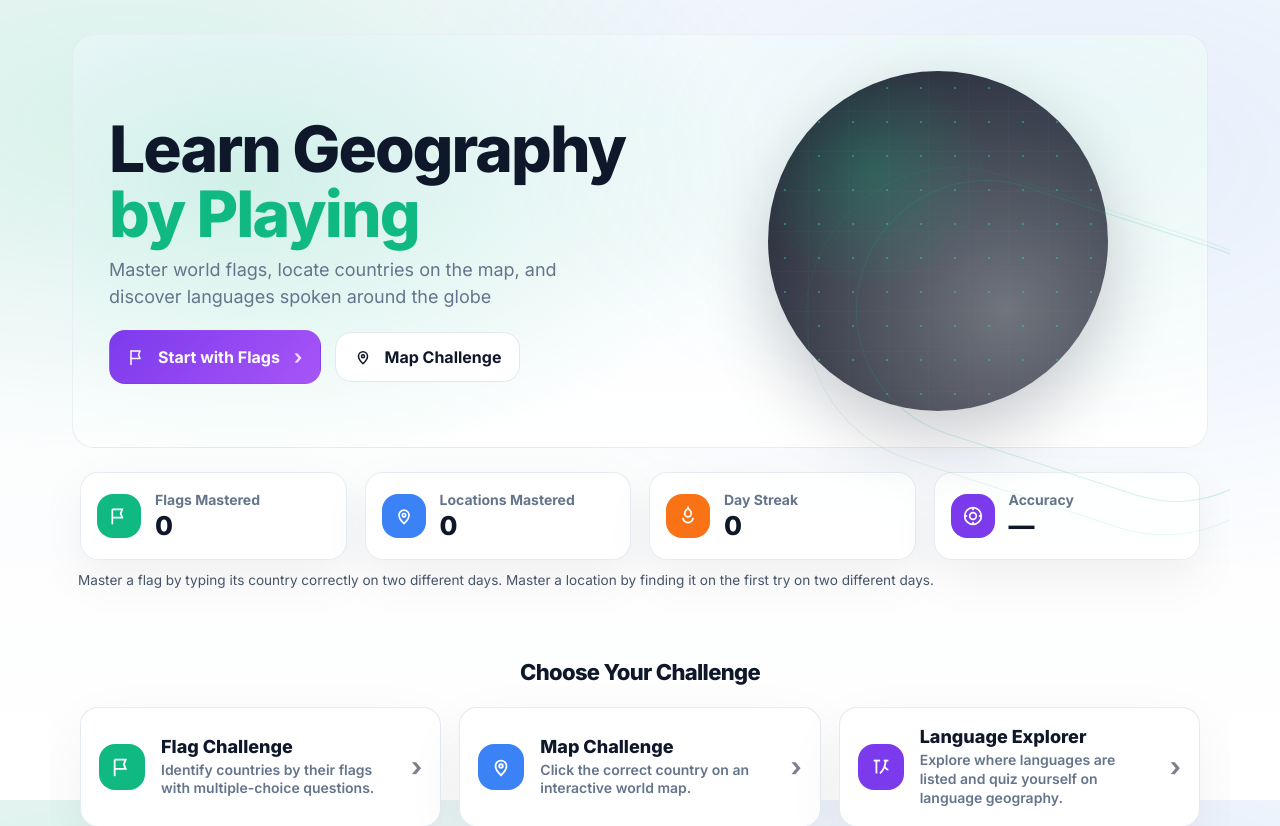
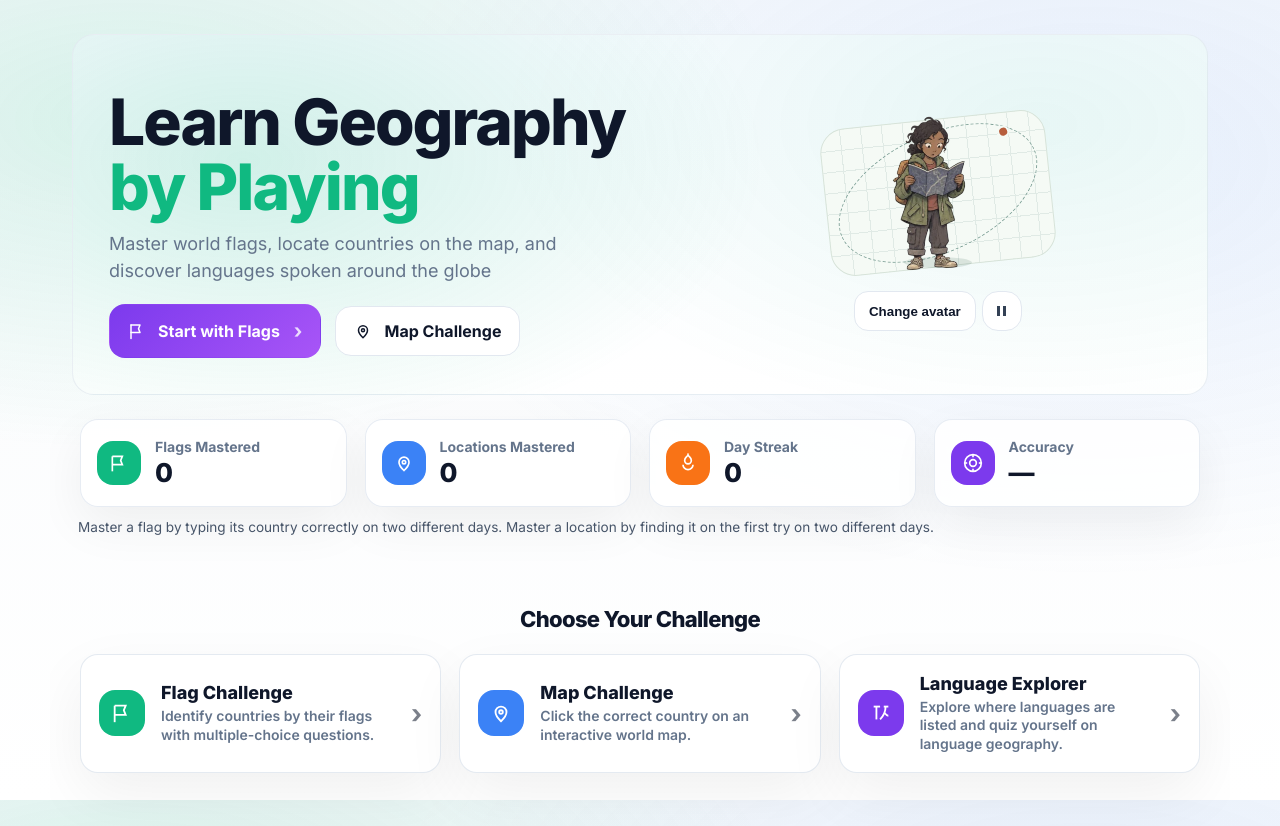
Before and after one commit to gershinho/geoquest, a Flask app: page / in a window 1280 px wide. Shown: the top 826 px of the page. Run offline with Flask 3, Linux system fonts and the light colour scheme.

Commit message:
Add the six animated GeoQuest expedition avatars

```diff
--- /dev/null
+++ b/static/css/avatars.css
@@ -0,0 +1,235 @@
+.hero-avatar{
+  display: grid;
+  justify-items: center;
+  gap: 10px;
+}
+.avatar-stage{
+  isolation: isolate;
+  position: relative;
+  width: min(100%, 246px);
+  height: 184px;
+  display: grid;
+  place-items: center;
+}
+.avatar-stage::before{
+  content: "";
+  position: absolute;
+  z-index: -2;
+  inset: 22px 10px 14px;
+  border-radius: 25px;
+  border: 1px solid #d7e3d9;
+  background:
+    repeating-linear-gradient(0deg, transparent 0 20px, #e0eae5 20px 21px),
+    repeating-linear-gradient(90deg, transparent 0 20px, #e0eae5 20px 21px),
+    #f5faf5;
+  transform: rotate(-6deg);
+}
+.avatar-route{
+  position: absolute;
+  z-index: -1;
+  inset: 37px 17px 29px;
+  border-radius: 50%;
+  border: 1px dashed #83a49b;
+  transform: rotate(-25deg);
+}
+.avatar-route::after{
+  content: "";
+  position: absolute;
+  right: 14px;
+  top: 24px;
+  width: 8px;
+  height: 8px;
+  background: #b75e3d;
+  border: 2px solid #f5faf5;
+  border-radius: 50%;
+}
+.avatar-shadow{
+  position: absolute;
+  z-index: -1;
+  bottom: 13px;
+  width: 68px;
+  height: 11px;
+  border-radius: 50%;
+  background: #1f493a20;
+}
+.avatar-sprite{
+  display: block;
+  width: var(--avatar-size, 164px);
+  aspect-ratio: 1;
+  background: var(--avatar-sheet) 0% var(--avatar-row, 0%) / 200% 200% no-repeat;
+  transform-origin: 50% 88%;
+}
+[data-avatar="nia"], [data-avatar="teo"]{ --avatar-sheet: url("../img/geoquest-nia-teo.webp"); }
+[data-avatar="sedge"], [data-avatar="vela"]{ --avatar-sheet: url("../img/geoquest-sedge-vela.webp"); }
+[data-avatar="lumen"], [data-avatar="slate"]{ --avatar-sheet: url("../img/geoquest-lumen-slate.webp"); }
+[data-avatar="teo"], [data-avatar="vela"], [data-avatar="slate"]{ --avatar-row: 100%; }
+[data-avatar="nia"]{ --avatar-action: avatar-map; --avatar-cycle: 4.4s; }
+[data-avatar="teo"]{ --avatar-action: avatar-camera; --avatar-cycle: 4.6s; --avatar-accent: avatar-flash; }
+[data-avatar="sedge"]{ --avatar-action: avatar-sample; --avatar-cycle: 4.7s; }
+[data-avatar="vela"]{ --avatar-action: avatar-streamer; --avatar-cycle: 4.3s; }
+[data-avatar="lumen"]{ --avatar-action: avatar-lantern; --avatar-cycle: 5s; --avatar-accent: avatar-lantern-glow; }
+[data-avatar="slate"]{ --avatar-action: avatar-stomp; --avatar-cycle: 3.8s; --avatar-accent: avatar-pebbles; }
+
+.hero-avatar[data-motion="playing"] .avatar-stage .avatar-sprite{
+  animation: var(--avatar-action) var(--avatar-cycle) ease-in-out infinite,
+             avatar-action-pose var(--avatar-cycle) step-end infinite;
+}
+.avatar-effect{
+  position: absolute;
+  z-index: 1;
+  top: 32%;
+  left: 63%;
+  width: 14px;
+  height: 14px;
+  background: #ffcb62;
+  border-radius: 50%;
+  opacity: 0;
+}
+[data-avatar="lumen"] > .avatar-effect{ left: 65%; }
+[data-avatar="slate"] > .avatar-effect{
+  top: auto;
+  bottom: 21px;
+  left: 45%;
+  width: 4px;
+  height: 4px;
+  background: #728385;
+  border-radius: 1px;
+  box-shadow: 9px 4px #728385, 19px -1px #728385;
+}
+.hero-avatar[data-motion="playing"] .avatar-effect{
+  animation: var(--avatar-accent, none) var(--avatar-cycle) ease-out infinite;
+}
+@keyframes avatar-action-pose{
+  0%, 64%, 100%{ background-position-x: 0%; }
+  25%{ background-position-x: 100%; }
+}
+@keyframes avatar-map{
+  0%, 72%, 100%{ transform: none; }
+  21%{ transform: rotate(2deg); }
+  42%{ transform: translateY(2px) rotate(-3deg); }
+}
+@keyframes avatar-camera{
+  0%, 73%, 100%{ transform: none; }
+  29%{ transform: rotate(-3deg); }
+  42%{ transform: translateY(1px) scale(1.025); }
+  48%{ transform: translateY(-1px) scale(.99); }
+}
+@keyframes avatar-sample{
+  0%, 75%, 100%{ transform: none; }
+  21%{ transform: rotate(-3deg); }
+  32%{ transform: translate(2px, 2px) rotate(5deg); }
+  54%{ transform: translateX(1px) rotate(2deg); }
+}
+@keyframes avatar-streamer{
+  0%, 100%{ transform: none; }
+  21%{ transform: translateY(-3px) rotate(-3deg); }
+  33%{ transform: translateY(-6px) rotate(4deg); }
+  49%{ transform: translateY(-3px) rotate(-2deg); }
+  61%{ transform: translateY(-4px) rotate(3deg); }
+}
+@keyframes avatar-lantern{
+  0%, 75%, 100%{ transform: none; }
+  21%{ transform: translateY(1px) rotate(-2deg); }
+  38%{ transform: translateY(-3px) scaleX(1.035); }
+  56%{ transform: translateY(-2px) rotate(2deg); }
+}
+@keyframes avatar-stomp{
+  0%, 83%, 100%{ transform: none; }
+  20%{ transform: translateY(1px) scaleY(.95); }
+  42%{ transform: translateY(-5px) rotate(-4deg); }
+  61%{ transform: translateY(-1px) rotate(-2deg); }
+  66%{ transform: translateY(3px) scale(1.065, .93); }
+  74%{ transform: translateX(1px); }
+}
+@keyframes avatar-flash{
+  0%, 37%, 46%, 100%{ opacity: 0; }
+  40%{ opacity: .65; transform: scale(1); }
+  46%{ opacity: 0; transform: scale(.4); }
+}
+@keyframes avatar-lantern-glow{
+  0%, 22%, 68%, 100%{ opacity: 0; }
+  39%{ opacity: .32; transform: scale(1.45); }
+  58%{ opacity: .13; transform: scale(1.75); }
+}
+@keyframes avatar-pebbles{
+  0%, 64%, 87%, 100%{ opacity: 0; }
+  69%{ opacity: .6; }
+  82%{ opacity: 0; transform: translateY(-9px) rotate(22deg); }
+}
+
+.avatar-actions{ display: flex; align-items: center; gap: 6px; }
+.avatar-actions .btn{ min-height: 40px; }
+.avatar-motion{ width: 40px; padding: 0; justify-content: center; }
+.avatar-motion span{
+  width: 0;
+  height: 0;
+  border: solid transparent;
+  border-width: 5px 0 5px 8px;
+  border-left-color: #334155;
+}
+.hero-avatar[data-motion="playing"] .avatar-motion span{
+  width: 9px;
+  height: 10px;
+  border: solid #334155;
+  border-width: 0 3px;
+}
+.avatar-picker{
+  width: min(560px, calc(100% - 26px));
+  max-height: calc(100% - 26px);
+  border: 1px solid var(--line);
+  border-radius: 22px;
+  padding: 20px;
+  box-shadow: var(--shadow);
+  color: var(--text);
+}
+.avatar-picker::backdrop{ background: #0f172a74; }
+.avatar-picker-heading{
+  display: flex;
+  align-items: center;
+  justify-content: space-between;
+  gap: 12px;
+  margin-bottom: 16px;
+}
+.avatar-picker-heading h2{ font-size: clamp(1.15rem, 4vw, 1.5rem); margin: 0; }
+.avatar-picker-heading .btn{ font-size: 1.2rem; padding: 4px 10px; }
+.avatar-options{ display: grid; grid-template-columns: repeat(3, minmax(0, 1fr)); gap: 8px; }
+.avatar-option{
+  display: grid;
+  justify-items: center;
+  align-content: start;
+  gap: 4px;
+  min-width: 0;
+  padding: 7px;
+  border: 1px solid #d5e1e3;
+  border-radius: 14px;
+  color: var(--text);
+  background: #f4f9f7;
+  font: 650 .82rem/1.2 Inter, sans-serif;
+  cursor: pointer;
+}
+.avatar-option .avatar-sprite{ --avatar-size: min(100%, 106px); }
+.avatar-option[aria-pressed="true"]{ border-color: #5b48b3; box-shadow: inset 0 0 0 1px #5b48b3; background: #f3efff; }
+.avatar-option:hover{ border-color: #6e58c9; }
+@media (prefers-reduced-motion: reduce){
+  .hero-avatar[data-motion="playing"] .avatar-stage .avatar-sprite,
+  .hero-avatar[data-motion="playing"] .avatar-effect{ animation: none; }
+  .avatar-motion{ display: none; }
+}
+
+@media (max-width: 1050px){
+  .hero-avatar{
+    grid-template-columns: minmax(80px, 125px) minmax(100px, 1fr);
+    align-items: center;
+    justify-items: start;
+    gap: 10px;
+  }
+  .avatar-actions{ flex-wrap: wrap; }
+  .avatar-stage{ width: 100%; height: 123px; }
+  .avatar-stage::before{ inset: 12px 6px; }
+  .avatar-route{ inset: 20px 9px; }
+  .avatar-shadow{ bottom: 12px; width: 42px; height: 7px; }
+  .avatar-stage .avatar-sprite{ --avatar-size: min(100%, 102px); }
+}
+@media (max-width: 520px){
+  .avatar-options{ grid-template-columns: repeat(2, minmax(0, 1fr)); }
+}
--- a/static/css/styles.css
+++ b/static/css/styles.css
@@ -172,45 +172,6 @@ a{ color:inherit; text-decoration:none; }
 }
 .btn-sm{ padding: 10px 14px; border-radius: 14px; font-weight: 700; }
 .btn[disabled]{ opacity: .55; cursor:not-allowed; box-shadow:none; transform:none; }
-
-.hero-right{ position:relative; display:flex; justify-content:center; }
-.globe{
-  width: 340px; height: 340px;
-  border-radius: 999px;
-  background: radial-gradient(circle at 30% 30%, rgba(16,185,129,0.25), transparent 35%),
-              radial-gradient(circle at 70% 70%, rgba(2,6,23,0.55), rgba(2,6,23,0.9));
-  overflow:hidden;
-  box-shadow: 0 28px 70px rgba(2,6,23,0.20);
-}
-.globe-inner{ width:100%; height:100%; position:relative; }
-.globe-grid{
-  position:absolute; inset:0;
-  background-image:
-    linear-gradient(rgba(148,163,184,0.20) 1px, transparent 1px),
-    linear-gradient(90deg, rgba(148,163,184,0.20) 1px, transparent 1px);
-  background-size: 40px 40px;
-  opacity: .22;
-}
-.globe-stars{
-  position:absolute; inset:0;
-  background-image: radial-gradient(rgba(45,212,191,0.75) 1px, transparent 1px);
-  background-size: 34px 34px;
-  opacity: .55;
-}
-.globe-ring{
-  position:absolute;
-  border: 1px solid rgba(16,185,129,0.18);
-  border-radius: 999px;
-  width: 460px; height: 260px;
-  transform: rotate(18deg);
-  right: -140px;
-  bottom: -60px;
-}
-.ring-2{
-  width: 520px; height: 300px;
-  border-color: rgba(16,185,129,0.10);
-  transform: rotate(18deg) translate(18px, 26px);
-}
 
 .stats{
   display:grid;
@@ -479,12 +440,12 @@ label{ display:block; font-weight: 800; margin-bottom: 8px; font-size: 14px; }
 
 @media (max-width: 1050px){
   .hero{ grid-template-columns: 1fr; }
-  .hero-right{ display:none; }
   .stats{ grid-template-columns: repeat(2,1fr); }
   .challenge-grid{ grid-template-columns: 1fr; }
   .cards-grid{ grid-template-columns: repeat(2,1fr); }
 }
 @media (max-width: 520px){
+  .hero{ padding: 20px; }
   .hero-title{ font-size: 44px; }
   .options-grid{ grid-template-columns: 1fr; }
   .cards-grid{ grid-template-columns: 1fr; }
--- /dev/null
+++ b/static/js/avatars.js
@@ -0,0 +1,61 @@
+const avatarKey = "geoquest_avatar";
+const motionKey = "geoquest_avatar_motion";
+const heroAvatar = document.getElementById("hero-avatar");
+const sprite = document.getElementById("selected-avatar");
+const avatarPicker = document.getElementById("avatar-picker");
+const avatarButtons = [...avatarPicker.querySelectorAll(".avatar-option")];
+const changeAvatar = document.getElementById("change-avatar");
+const motionButton = document.getElementById("avatar-motion");
+const motionPreference = window.matchMedia("(prefers-reduced-motion: reduce)");
+
+function loadAvatarPreference(key) {
+  try {
+    return localStorage.getItem(key);
+  } catch {
+    return null;
+  }
+}
+
+function saveAvatarPreference(key, value) {
+  try {
+    localStorage.setItem(key, value);
+  } catch {
+    // The controls also work during this page visit when browser storage is disabled.
+  }
+}
+
+let motionEnabled = loadAvatarPreference(motionKey) !== "paused";
+
+function updateMotion() {
+  const playing = motionEnabled && !motionPreference.matches;
+  heroAvatar.dataset.motion = playing ? "playing" : "paused";
+  const label = playing ? "Pause avatar animation" : "Play avatar animation";
+  motionButton.setAttribute("aria-label", label);
+  motionButton.title = label;
+}
+
+function selectAvatar(button) {
+  sprite.parentElement.dataset.avatar = button.dataset.avatar;
+  for (const option of avatarButtons) option.setAttribute("aria-pressed", option === button);
+  changeAvatar.setAttribute("aria-label", `Change avatar. Current avatar is ${button.querySelector("[data-avatar-name]").textContent}`);
+}
+
+selectAvatar(avatarButtons.find(button => button.dataset.avatar === loadAvatarPreference(avatarKey)) || avatarButtons[0]);
+updateMotion();
+motionPreference.addEventListener("change", updateMotion);
+motionButton.addEventListener("click", () => {
+  motionEnabled = !motionEnabled;
+  saveAvatarPreference(motionKey, motionEnabled ? "playing" : "paused");
+  updateMotion();
+});
+changeAvatar.addEventListener("click", () => {
+  avatarPicker.showModal();
+  avatarPicker.querySelector('[aria-pressed="true"]').focus();
+});
+for (const button of avatarButtons) {
+  button.addEventListener("click", () => {
+    selectAvatar(button);
+    saveAvatarPreference(avatarKey, button.dataset.avatar);
+    avatarPicker.close();
+  });
+}
--- a/templates/home.html
+++ b/templates/home.html
@@ -1,5 +1,16 @@
 {% extends "base.html" %}
 {% set title="GeoQuest" %}
+{% set avatars = [
+  ("nia", "Nia", "Unfolds a trail map"),
+  ("teo", "Téo", "Raises a camera and takes a photo"),
+  ("sedge", "Sedge", "Stows a rock sample"),
+  ("vela", "Vela", "Unfurls a paper streamer"),
+  ("lumen", "Lumen", "Raises a lantern and spreads their wings"),
+  ("slate", "Slate", "Stomps and sends pebbles hopping")
+] %}
+{% block head_extra %}
+  <link rel="stylesheet" href="{{ url_for('static', filename='css/avatars.css') }}">
+{% endblock %}
 {% block content %}
   <div class="page hero-page">
     <div class="hero">
@@ -38,17 +49,40 @@
         </div>
       </div>
 
-      <div class="hero-right">
-        <div class="globe">
-          <div class="globe-inner">
-            <div class="globe-grid"></div>
-            <div class="globe-stars"></div>
-          </div>
+      <div class="hero-avatar" id="hero-avatar" data-motion="paused">
+        <div class="avatar-stage" data-avatar="nia" aria-hidden="true">
+          <span class="avatar-route"></span>
+          <span class="avatar-shadow"></span>
+          <span class="avatar-sprite" id="selected-avatar"></span>
+          <span class="avatar-effect"></span>
         </div>
-        <div class="globe-ring ring-1"></div>
-        <div class="globe-ring ring-2"></div>
+        <div class="avatar-actions">
+          <button class="btn btn-outline btn-sm" id="change-avatar" type="button" aria-haspopup="dialog">
+            Change avatar
+          </button>
+          <button class="btn btn-outline avatar-motion" id="avatar-motion" type="button" aria-label="Play avatar animation" title="Play avatar animation">
+            <span aria-hidden="true"></span>
+          </button>
+        </div>
       </div>
     </div>
+
+    <dialog class="avatar-picker" id="avatar-picker" aria-labelledby="avatar-picker-title">
+      <div class="avatar-picker-heading">
+        <h2 id="avatar-picker-title">Choose your avatar</h2>
+        <form method="dialog">
+          <button class="btn btn-outline btn-sm" aria-label="Close avatar picker">×</button>
+        </form>
+      </div>
+      <div class="avatar-options">
+        {% for id, name, action in avatars %}
+        <button class="avatar-option" type="button" data-avatar="{{ id }}" aria-label="{{ name }}. {{ action }}." aria-pressed="{{ 'true' if loop.first else 'false' }}">
+          <span class="avatar-sprite" aria-hidden="true"></span>
+          <span data-avatar-name>{{ name }}</span>
+        </button>
+        {% endfor %}
+      </div>
+    </dialog>
 
     <div class="stats">
       <div class="stat-card">
@@ -145,4 +179,5 @@
 
 {% block scripts %}
   <script src="{{ url_for('static', filename='js/home.js') }}"></script>
+  <script src="{{ url_for('static', filename='js/avatars.js') }}"></script>
 {% endblock %}
```
Also changed, not shown: static/img/geoquest-lumen-slate.webp (added), static/img/geoquest-nia-teo.webp (added), static/img/geoquest-sedge-vela.webp (added).
